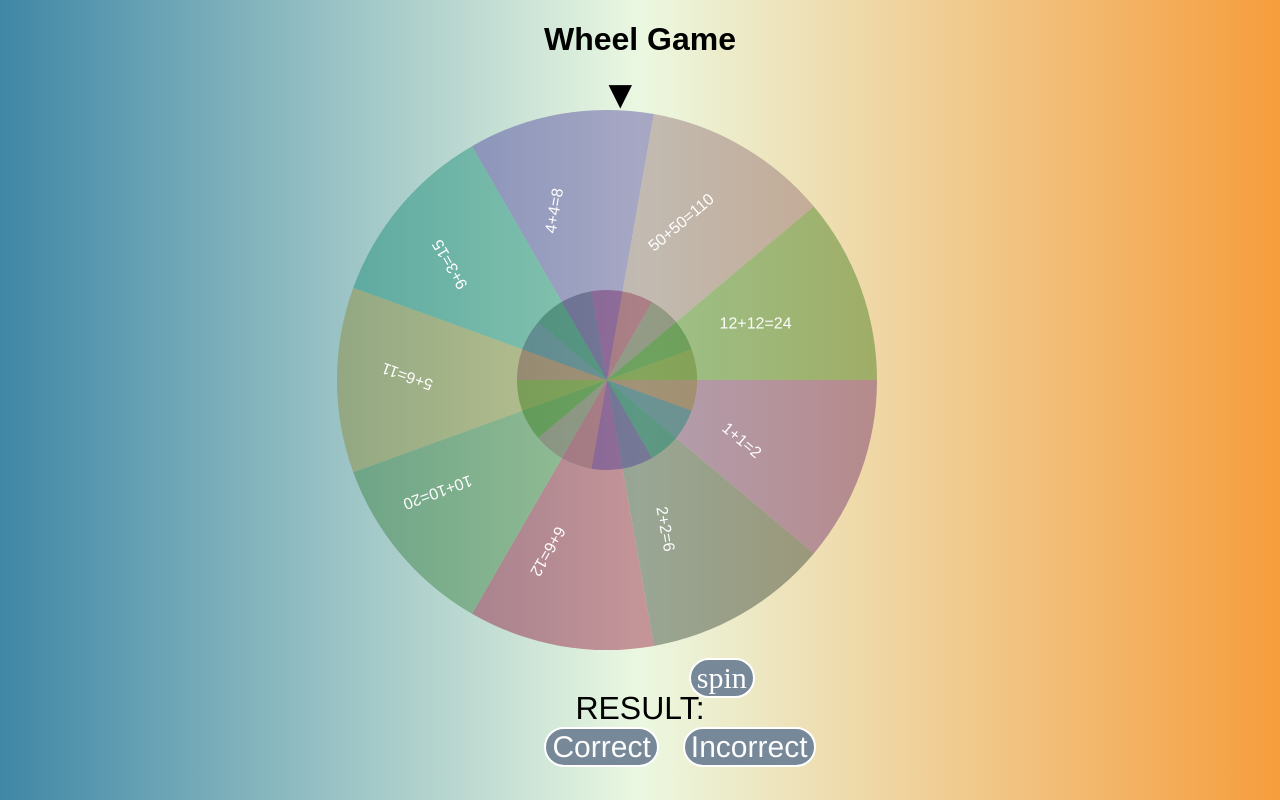
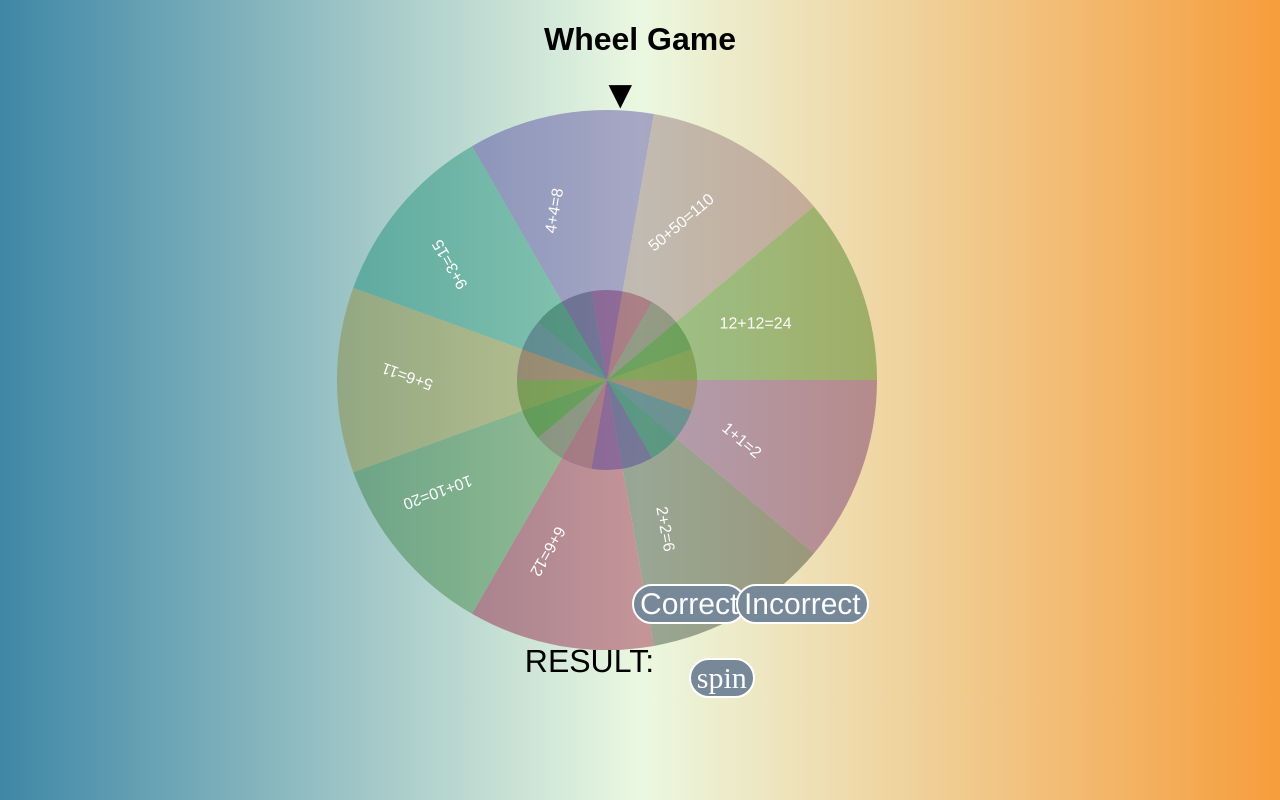
Before and after one commit to Rakeshcs12/WheelGame, a React app: page / in a window 1280 px wide. Built offline with nearby package versions, Linux system fonts and the light colour scheme.

Commit message:
Css changes

```diff
--- a/src/styles.css
+++ b/src/styles.css
@@ -45,7 +45,7 @@
 
   #readout {
     font-size: 4vh;
-    position: static;
+    position: absolute;
     bottom: 15vh;
     font-family: 'Franklin Gothic Medium', 'Arial Narrow', Arial, sans-serif;
     left: 41vw;
@@ -70,7 +70,7 @@
     position: static;
     bottom: 22vh;
     font-family: 'Franklin Gothic Medium', 'Arial Narrow', Arial, sans-serif;
-    position: static;
+    position: absolute;
     background-color:lightslategrey;
     color: #fdfdfd;
     cursor: pointer;
@@ -85,7 +85,7 @@
   {
   margin-left: 3vh;
   font-family: 'Franklin Gothic Medium', 'Arial Narrow', Arial, sans-serif;
-  position: static;
+  position: absolute;
   background-color:lightslategray;
   color: #fdfdfd;
   cursor: pointer;
```
